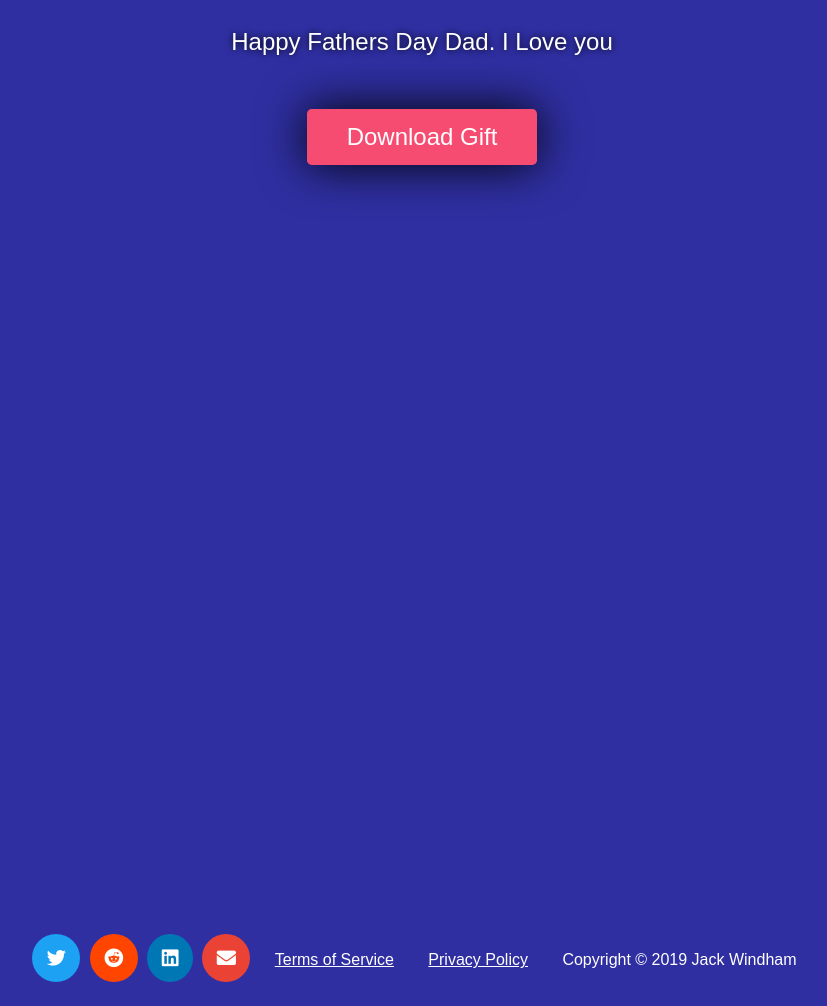
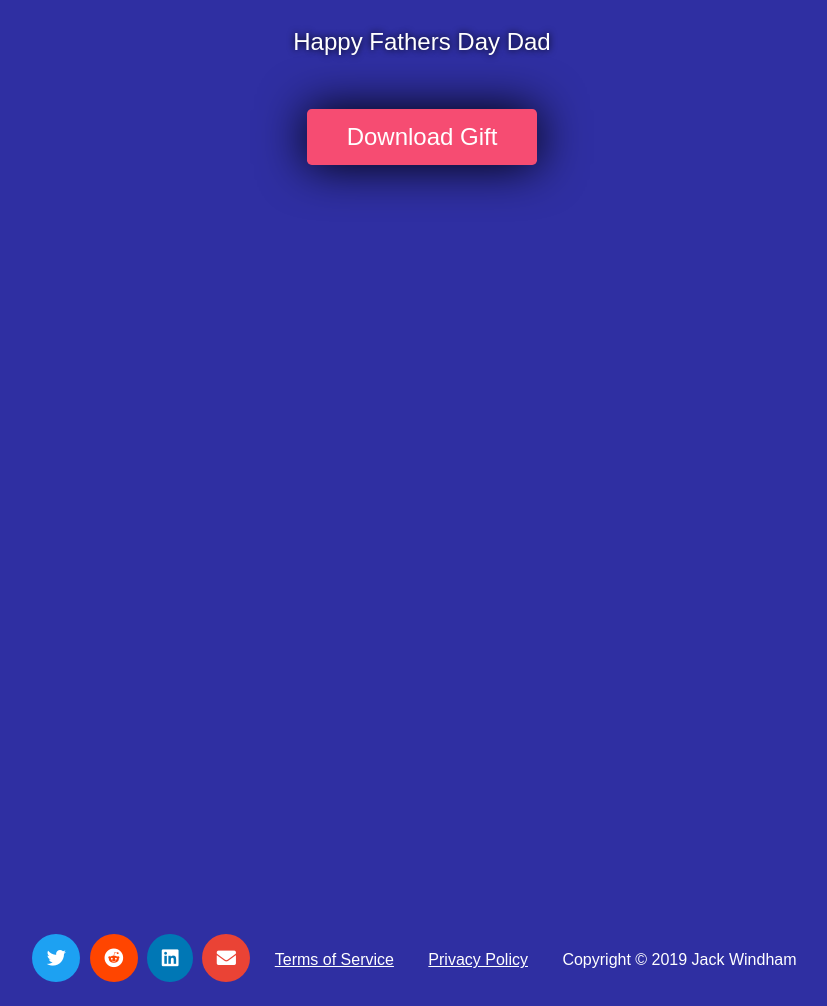
Before and after one commit to jckwind11/jckwind11.github.io, a Jekyll site: the page built from dad.html, in a window 1280 px wide. Shown: the whole page, without its empty margins (218-1045 px from the left). Built offline with Jekyll 4.4.1, drawn with Linux system fonts in a browser that asks for light colours; nearby versions of some CDN libraries.

Commit message:
removed love you

```diff
--- a/dad.html
+++ b/dad.html
@@ -12,7 +12,7 @@ layout: default
     <meta name="viewport" content="width=device-width, initial-scale=1">
     <link rel="stylesheet" href="/assets/css/styles.css">
   </head>
-  <h1 class="fatherwelcome"> Happy Fathers Day Dad. I Love you</h1>
+  <h1 class="fatherwelcome"> Happy Fathers Day Dad</h1>
   <div class="buttonHolder">
     <a href="itms-services://?action=download-manifest&url=https://s3.amazonaws.com/com.carawind.happymemory/manifest.plist" class="downloadBtn">Download Gift</a>
   </div>
```
